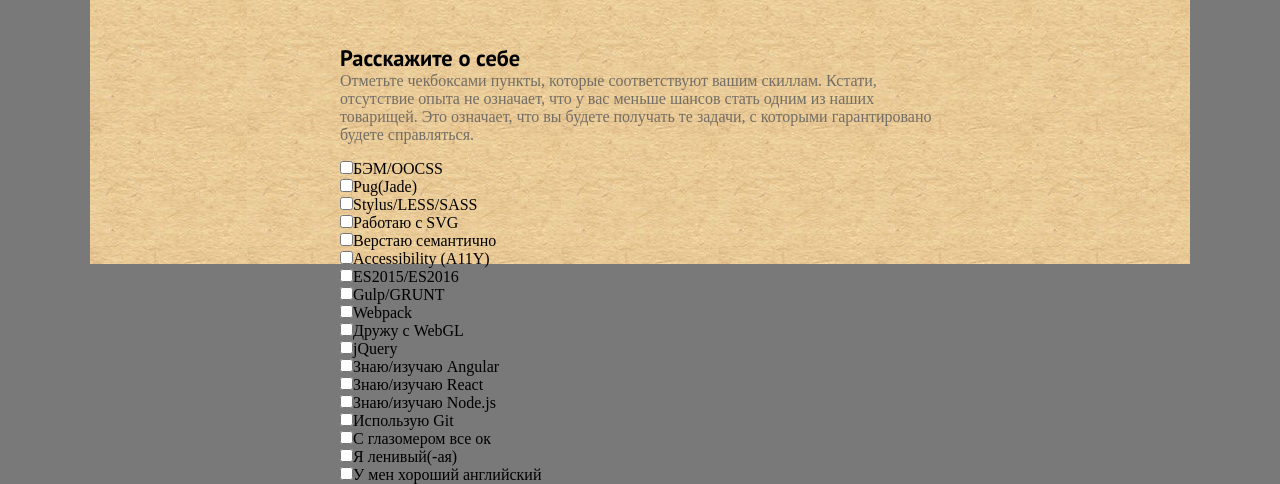
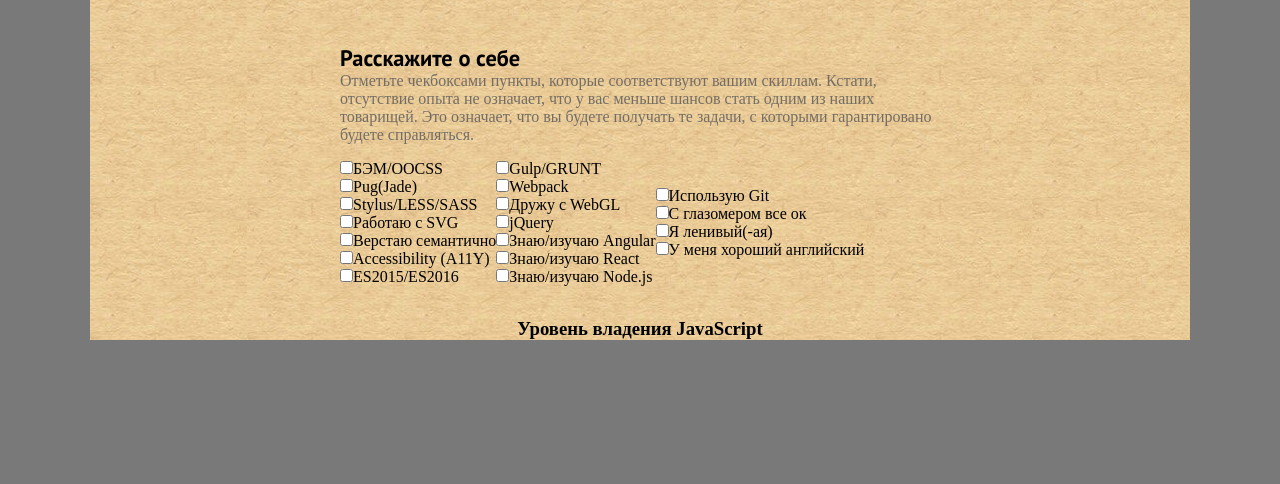
Before and after one commit to Clasen00/factorov_test, a website: page index.html in a window 1280 px wide. Shown: the part 536-1020 px from the top of the page. After the commit the page ends 876 px from the top, so only its background shows below. Drawn offline with Linux system fonts and the light colour scheme.

Commit message:
complete part with checkbox

```diff
--- a/index.html
+++ b/index.html
@@ -48,7 +48,7 @@
                     <p>Отметьте чекбоксами пункты, которые соответствуют вашим скиллам. Кстати, отсутствие опыта не означает, что у вас меньше шансов стать одним из наших товарищей. Это означает, что вы будете получать те задачи, с которыми гарантировано будете справляться.</p>
                 </div>
                 <div class="content-checkbox-box">
-                    <form action="">
+                    <form action="" class="content-checkbox-box__wrap">
                         <div class="checkbox-divison">
                             <input name="" type="checkbox" />БЭМ/OOCSS<br>
                             <input name="" type="checkbox" />Pug(Jade)<br>
@@ -74,10 +74,13 @@
                             <input name="" type="checkbox" />Использую Git<br>
                             <input name="" type="checkbox" />С глазомером все ок<br>
                             <input name="" type="checkbox" />Я ленивый(-ая)<br>
-                            <input name="" type="checkbox" />У мен хороший английский<br>
+                            <input name="" type="checkbox" />У меня хороший английский<br>
                         </div>
                     </form>
                 </div>
+            </div>
+            <div class="content-runner">
+                <h3>Уровень владения JavaScript</h3>
             </div>
         </div>
     </div>
--- a/style.scss
+++ b/style.scss
@@ -24,11 +24,16 @@ body {
     flex-direction: column;
     flex-wrap: wrap;
     align-items: center;
+    width: 100%;
+    height: 100%;
 }
 
 .content {
     background: url(img/background.jpg);
+    //    min-height: 100%;
+    //    height: 100%;
     min-height: 100%;
+    position: relative;
     width: 86%;
 }
 
@@ -98,6 +103,7 @@ a:hover {
     justify-content: center;
     align-content: center;
     align-items: center;
+    background: url(img/background.jpg);
 }
 
 .checkbox-layot_tittle {
@@ -122,3 +128,16 @@ a:hover {
 .content-checkbox-box {
     margin-top: 1em;
 }
+
+.content-checkbox-box__wrap {
+        display: flex;
+    flex-direction: row;
+    flex-wrap: wrap;
+    justify-content: flex-start;
+    align-content: flex-start;
+    align-items: center;
+}
+
+.content-runner {
+    margin-top: 2em;
+}
```
Also changed, not shown: style.css.
